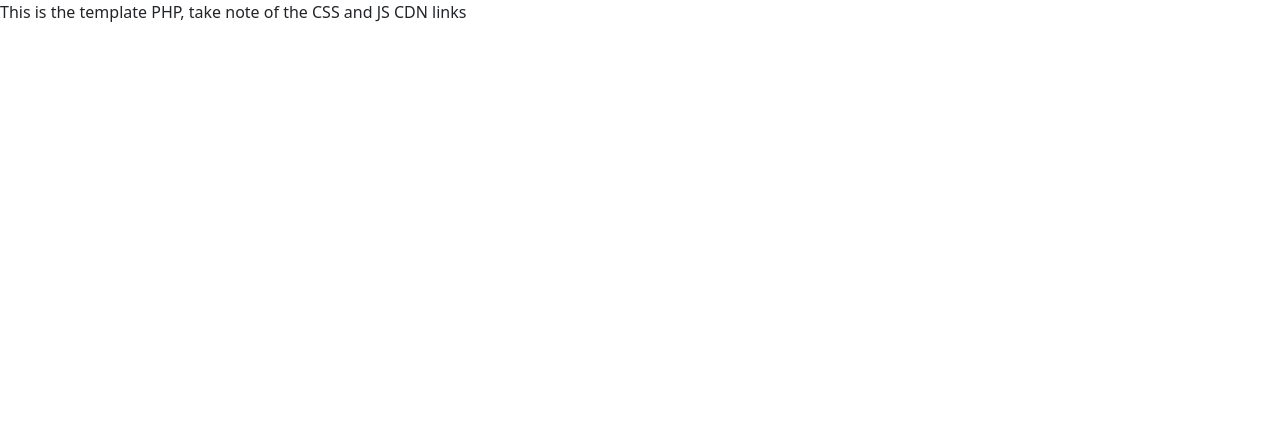
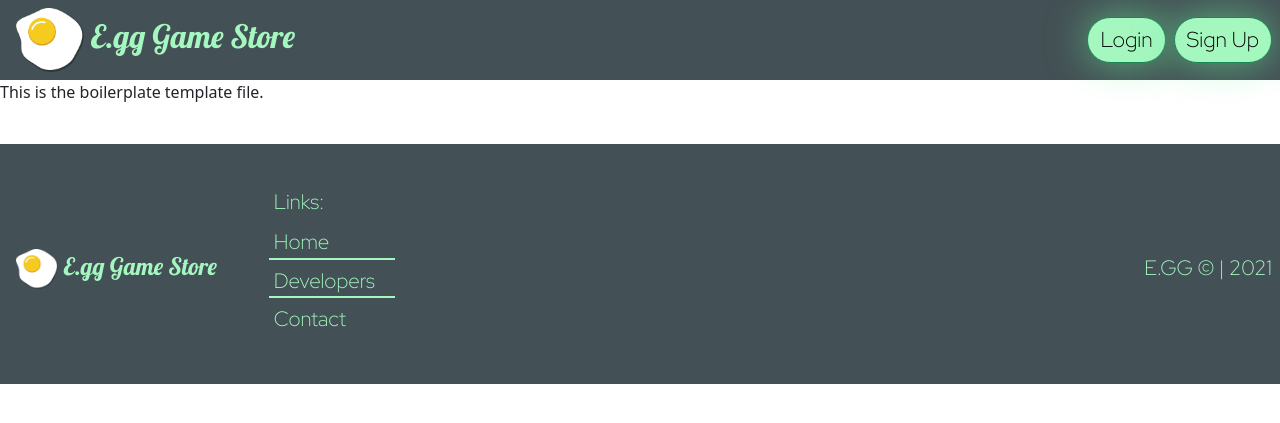
Before and after one commit to WenJun-TheLaw/Jun-WEB2202-Web-Programming-Aug-2021, a PHP site: page /boilerplate.php in a window 1280 px wide. Shown: the top 423 px of the page. Run offline with PHP 8.4, Linux system fonts and the light colour scheme; some libraries are stand-ins or nearby versions.

Commit message:
added header, footer and index.php and some sample images

```diff
--- a/boilerplate.php
+++ b/boilerplate.php
@@ -1,7 +1,7 @@
 <?php
     session_start();
-    require_once("dbcontroller.php");
-    $db_handle = new DBController();
+    require_once("shoppingCart.php");
+    $db_handle = new ShoppingCart();
 ?>
 
 <!DOCTYPE html>
@@ -15,11 +15,18 @@
     <link href="https://cdn.jsdelivr.net/npm/bootstrap@5.1.1/dist/css/bootstrap.min.css" rel="stylesheet" integrity="sha384-F3w7mX95PdgyTmZZMECAngseQB83DfGTowi0iMjiWaeVhAn4FJkqJByhZMI3AhiU" crossorigin="anonymous">
     <!-- Bootstrap Icons CDN -->
     <link rel="stylesheet" href="https://cdn.jsdelivr.net/npm/bootstrap-icons@1.6.0/font/bootstrap-icons.css">
-    <title>E.GG Store</title>
+    <link rel="stylesheet" href="css/universal.css">
+    <title>E.GG</title>
 </head>
 
 <body>
-    This is the template PHP, take note of the CSS and JS CDN links
+    <!-- Header -->
+    <?php include("header.php"); ?>
+
+    This is the boilerplate template file.
+
+    <!-- Footer -->
+    <?php include("footer.php"); ?>
     <!-- Bootstrap JS CDN -->
     <script src="https://cdn.jsdelivr.net/npm/bootstrap@5.1.1/dist/js/bootstrap.bundle.min.js" integrity="sha384-/bQdsTh/da6pkI1MST/rWKFNjaCP5gBSY4sEBT38Q/9RBh9AH40zEOg7Hlq2THRZ" crossorigin="anonymous"></script>
 </body>
--- /dev/null
+++ b/css/universal.css
@@ -0,0 +1,13 @@
+@import url('https://fonts.googleapis.com/css2?family=Red+Hat+Display:wght@300&display=swap');
+@import url('https://fonts.googleapis.com/css2?family=Lobster&display=swap');
+
+.buttons{
+    min-width: max-content;
+    white-space: nowrap;
+    background-color: #a3f7bf;
+    filter: drop-shadow(0px 0px 20px rgba(107, 243, 153, 0.6));
+    color: black;
+    font-family: 'Red Hat Display', sans-serif;
+    font-size: 1.35em;
+    border-radius: 30px;
+}
--- /dev/null
+++ b/footer.php
@@ -0,0 +1,83 @@
+<style>
+    .footer_bg {
+        background-color: #435055;
+        height: 30vh;
+        width: 100%;
+        padding: 3vh 0 2vh 0;
+        margin-top: 5vh;
+    }
+
+    .footer_egg_logo {
+        height: 5vh;
+    }
+
+    .footer_logo {
+        font-size: 1.5em;
+        color: #A3F7BF;
+        font-family: 'Lobster', cursive;
+    }
+
+    .footer_links {
+        font-family: 'Red Hat Display', sans-serif;
+        list-style-type: none;
+        text-decoration: none;
+        color: #A3F7BF;
+    }
+
+    .footer_links li {
+        margin: 5px 20px;
+        padding: 0 20px 0 5px;
+        font-size: 1.3em;
+    }
+
+    .footer_links a:hover {
+        color: #29A19C;
+    }
+
+    .bottom_border {
+        border-bottom: solid 2px #A3F7BF;
+    }
+
+    .footer_copyright {
+        font-family: 'Red Hat Display', sans-serif;
+        color: #A3F7BF;
+        font-size: 1.3em;
+    }
+</style>
+
+<footer>
+    <div class="d-flex justify-content-start align-items-center footer_bg">
+        <a href="index.php" class="text-decoration-none text-dark ms-2">
+            <div class="footer_logo ms-2">
+                <img src="resources\e.gg_icon.png" alt="Icon of E.GG" class="footer_egg_logo">
+                E.gg Game Store
+            </div>
+        </a>
+
+        <div class="d-flex footer_links">
+            <ul class="footer_links">
+                <li class="pb-1">
+                    Links:
+                </li>
+                <li class="bottom_border">
+                    <a href="index.php" class="footer_links">Home</a>
+                </li>
+                <li class="bottom_border">
+                    <a href="developer.php" class="footer_links">Developers</a>
+                </li>
+                <li>
+                    <a href="#" class="footer_links" id="contact_link">Contact</a>
+                </li>
+            </ul>
+        </div>
+
+        <div class="footer_copyright ms-auto me-2">E.GG &copy; | 2021</div>
+    </div>
+</footer>
+
+<script type="text/javascript">
+    var contactLink = document.getElementById('contact_link');
+    contactLink.addEventListener("click", function() {
+        window.alert("Please do not hesitate to contact us :D\nOur working hours are from 10:00 - 17:00\nPhone: 03-0000 0000\nEmail: e.gg@test.com");
+    });
+</script>
--- /dev/null
+++ b/header.php
@@ -0,0 +1,40 @@
+<style>
+    .header_bg {
+        background-color: #435055;
+        height: 10vh;
+        width: auto;
+    }
+
+    .header_egg_logo {
+        height: 8vh;
+    }
+
+    .header_logo {
+        font-size: 2em;
+        color: #A3F7BF;
+        font-family: 'Lobster', cursive;
+    }
+</style>
+
+<header>
+    <div class="d-flex justify-content-end align-items-center header_bg">
+        <a href="index.php" class="text-decoration-none text-dark ms-2">
+            <div class="header_logo ms-2">
+                <img src="resources\e.gg_icon.png" alt="Icon of E.GG" class="header_egg_logo">
+                E.gg Game Store
+            </div>
+        </a>
+
+        <a href="login.php" type="button" class="text-decoration-none ms-auto me-2">
+            <button class="btn btn-success buttons">
+                Login
+            </button>
+        </a>
+
+        <a href="registration.php" type="button" class="text-decoration-none me-2">
+            <button class="btn btn-success buttons">
+                Sign Up
+            </button>
+        </a>
+    </div>
+</header>
--- a/shoppingCart.php
+++ b/shoppingCart.php
@@ -3,15 +3,24 @@ require_once "DBController.php";
 
 class ShoppingCart extends DBController
 {
-
-    function findAllGames()
+    /**
+     * Returns ALL the `games` in an array
+     *
+     * @return $productResult An array of games
+     */
+    function getAllGames()
     {
         $query = "SELECT * FROM games";
 
         $productResult = $this->getDBResult($query);
         return $productResult;
     }
-
+    /**
+     * Returns all the `games` from a `user`'s shopping `cart`
+     *
+     * @param int $userID   The ID of the owner to the shopping cart
+     * @return $cartResult  An array of games
+     */
     function getUserCart($userID)
     {
         $query = "SELECT games.* FROM games, cart WHERE cart.userID = ? AND games.gameID = cart.gameID ";
@@ -26,30 +35,41 @@ class ShoppingCart extends DBController
         $cartResult = $this->getDBResult($query, $params);
         return $cartResult;
     }
-
-    function getProductByCode($gameCode)
+    /**
+     * Finds a `game` from the `games` list
+     *
+     * @param int $gameID The ID of the game being searched
+     * @return $cartResult  An array containing the game (could return `null`)
+     */
+    function findGame($gameID)
     {
-        $query = "SELECT * FROM games WHERE code = ?";
+        $query = "SELECT * FROM games WHERE gameID = ?";
 
         $params = array(
             array(
                 "param_type" => "i",
-                "param_value" => $gameCode
+                "param_value" => $gameID
             )
         );
 
         $productResult = $this->getDBResult($query, $params);
         return $productResult;
     }
-
-    function getCartItemByProduct($gameCode, $userID)
+    /**
+     * Finds a `game` from a `user`'s shopping `cart`
+     *
+     * @param int $gameID The ID of the game being searched
+     * @param int $userID   The ID of the owner to the shopping cart
+     * @return $cartResult  An array containing the game (could return `null`)
+     */
+    function findGameinCart($gameID, $userID)
     {
-        $query = "SELECT * FROM tbl_cart WHERE gameCode = ? AND userID = ?";
+        $query = "SELECT * FROM cart WHERE gameID = ? AND userID = ?";
 
         $params = array(
             array(
                 "param_type" => "i",
-                "param_value" => $gameCode
+                "param_value" => $gameID
             ),
             array(
                 "param_type" => "i",
@@ -61,63 +81,62 @@ class ShoppingCart extends DBController
         return $cartResult;
     }
 
-    function addToCart($cartID, $userID, $gameCode)
+    /**
+     * Adds a `game` into a `user`'s shopping `cart`
+     *
+     * @param int $userID   The ID of the owner to the shopping cart
+     * @param int $gameID The ID of the game being searched
+     */
+    function addToCart($userID, $gameID)
     {
-        $query = "INSERT INTO cart (cartID, userID, gameCode) VALUES (?, ?, ?)";
+        $query = "INSERT INTO cart (userID, gameID) VALUES (?, ?)";
 
         $params = array(
-            array(
-                "param_type" => "i",
-                "param_value" => $cartID
-            ),
             array(
                 "param_type" => "i",
                 "param_value" => $userID
             ),
             array(
                 "param_type" => "i",
-                "param_value" => $gameCode
+                "param_value" => $gameID
             )
         );
 
         $this->updateDB($query, $params);
     }
 
-    function updateCartQuantity($quantity, $cart_id)
+    /**
+     * Removes a `game` from a `user`'s shopping `cart`
+     *
+     * @param int $userID   The ID of the owner to the shopping cart
+     * @param int $gameID The ID of the game being searched
+     */
+    function deleteCartItem($userID, $gameID)
     {
-        $query = "UPDATE tbl_cart SET  quantity = ? WHERE id= ?";
+        $query = "DELETE FROM tbl_cart WHERE userID = ? AND gameID = ?";
 
         $params = array(
             array(
                 "param_type" => "i",
-                "param_value" => $quantity
+                "param_value" => $userID
             ),
             array(
                 "param_type" => "i",
-                "param_value" => $cart_id
+                "param_value" => $gameID
             )
         );
 
         $this->updateDB($query, $params);
     }
 
-    function deleteCartItem($cart_id)
-    {
-        $query = "DELETE FROM tbl_cart WHERE id = ?";
-
-        $params = array(
-            array(
-                "param_type" => "i",
-                "param_value" => $cart_id
-            )
-        );
-
-        $this->updateDB($query, $params);
-    }
-
+    /**
+     * Completely removes all `games` from a `user`'s shopping `cart`
+     *
+     * @param int $userID   The ID of the owner to the shopping cart
+     */
     function emptyCart($userID)
     {
-        $query = "DELETE FROM tbl_cart WHERE userID = ?";
+        $query = "DELETE FROM cart WHERE userID = ?";
 
         $params = array(
             array(
```
Also changed, not shown: css/index.css (added, +56 -0 lines), egg SQL.sql (+58 -29 lines), index.php (+79 -3 lines), login.php (+12 -4 lines), registration.php (+12 -4 lines), resources/e.gg_icon.png (added), resources/games/fallout_4.jpg (added), resources/games/fallout_76.jpg (added), resources/games/forza_horizon_5.jpg (added), resources/games/horizon_zero_dawn.jpg (added), resources/games/minecraft.jpg (added), resources/games/state_of_decay_2.jpg (added), resources/games/state_of_decay_yose.jpg (added), resources/games/test.jpg (added), 1 more files.
